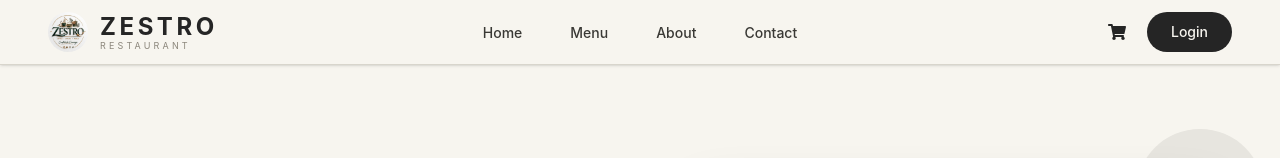
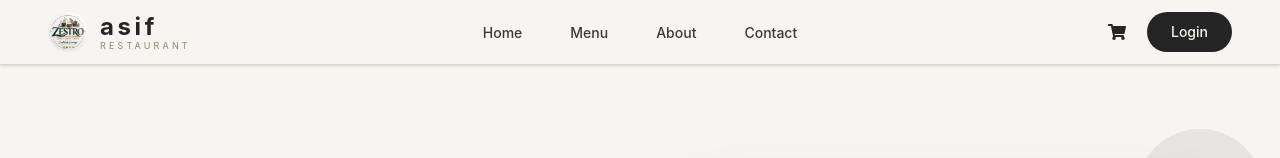
Before and after one commit to mizanurrahman017/zestro, a React (Vite) app: page / in a window 1280 px wide. Shown: the top 158 px of the page. Built offline with nearby package versions, Linux system fonts and the light colour scheme; no server answers.

Commit message:
asif add

```diff
--- a/src/Pages/Shared/NavBar/NavBar.jsx
+++ b/src/Pages/Shared/NavBar/NavBar.jsx
@@ -183,7 +183,7 @@ const NavBar = () => {
                 font-bold
                 tracking-[0.15em]
               ">
-                ZESTRO
+                asif
               </h1>
 
               <p className="
```
